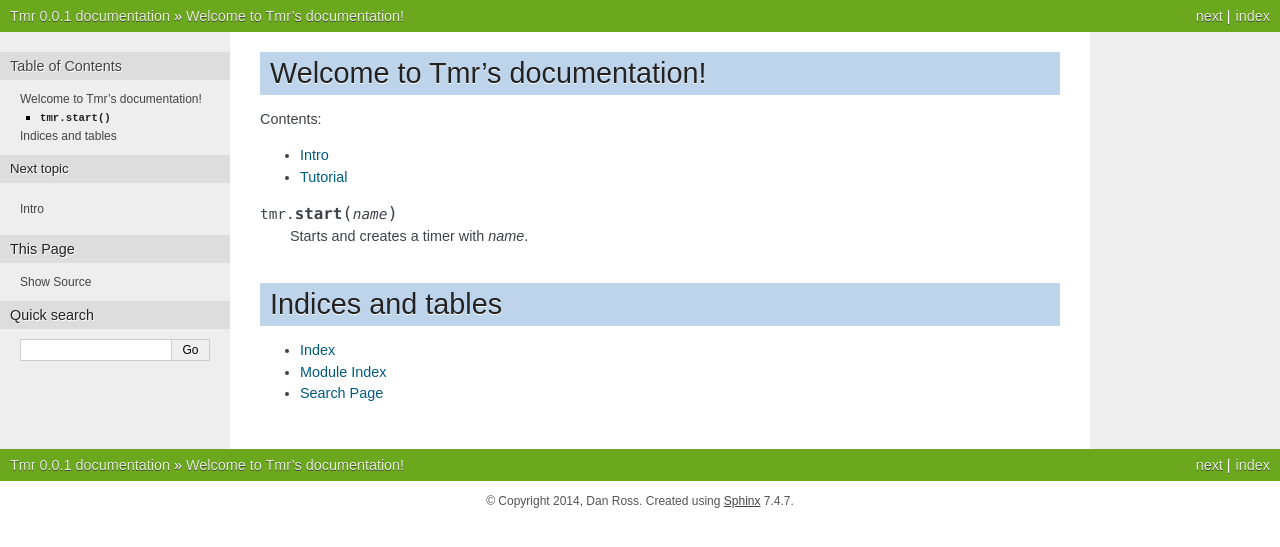
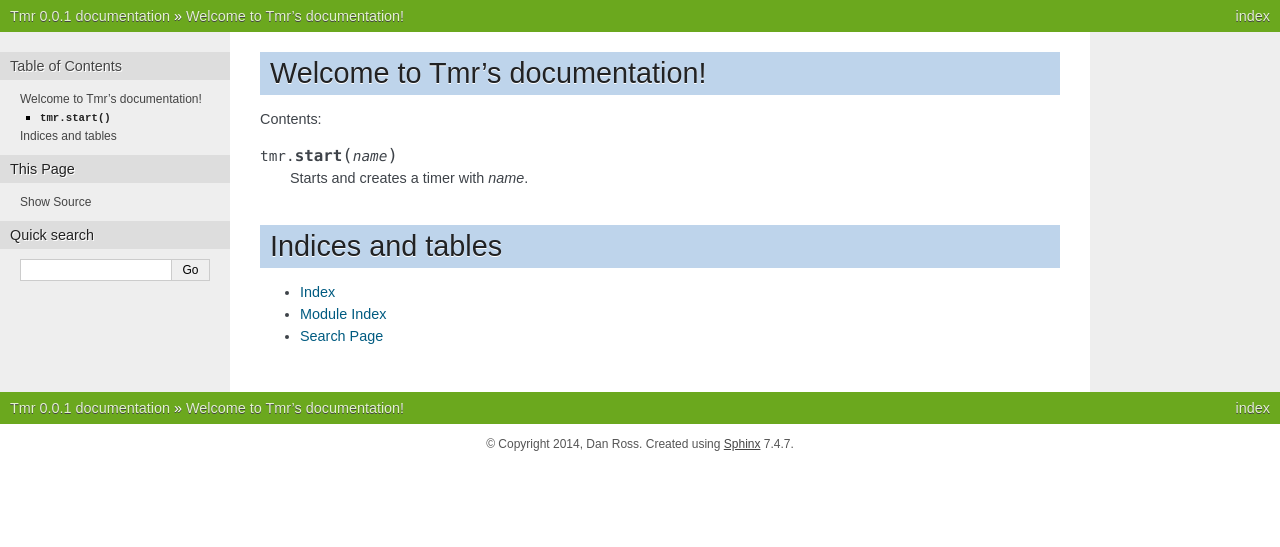
Before and after one commit to btnpushnmunky/tmr, a Sphinx documentation site: the page built from docs/index.rst, in a window 1280 px wide. Shown: the top 547 px of the page. Built offline with Sphinx 7.4.7, drawn with Linux system fonts in a browser that asks for light colours.

Commit message:
Deleted tutorial and intro place holders

```diff
--- a/docs/index.rst
+++ b/docs/index.rst
@@ -11,9 +11,6 @@ Contents:
 .. toctree::
    :maxdepth: 2
 
-   intro
-   tutorial
-
 .. function:: tmr.start(name)
 
     Starts and creates a timer with *name*.
--- a/docs/intro.rst
+++ /dev/null
@@ -1,5 +0,0 @@
-Intro
-=========
-
-Tmr is a command line application written in Python and designed to provide simple
-timing capablilities for tasks.
--- a/docs/tutorial.rst
+++ /dev/null
@@ -1,2 +0,0 @@
-Tutorial
-========
```
Also changed, not shown: 5 other files.
